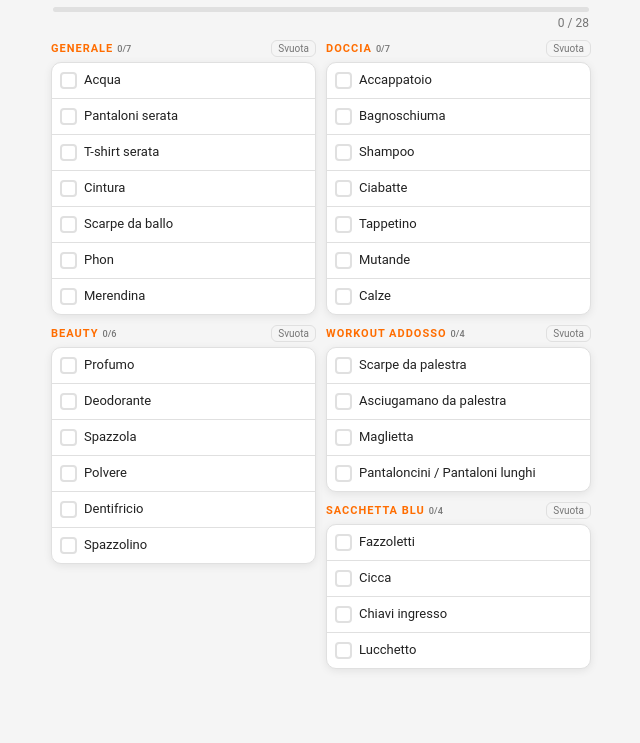
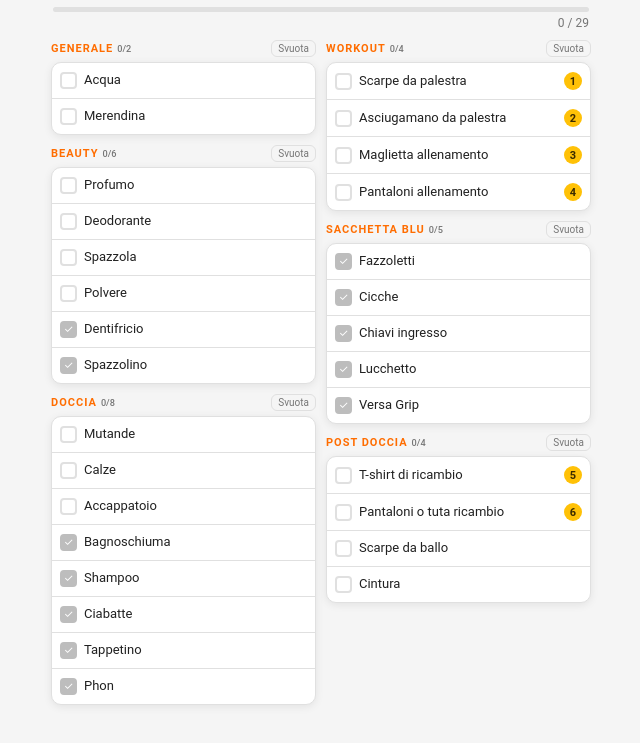
Before and after one commit to marcotorquatoek/todopalestra, a plain HTML site: page index.html in a window 1280 px wide. Shown: the part 55-798 px from the top of the page, without its empty margins (319-959 px from the left). Drawn offline with Linux system fonts and the light colour scheme.

Commit message:
Add files via upload

```diff
--- a/index.html
+++ b/index.html
@@ -101,17 +101,18 @@ input,select{font-family:inherit;font-size:16px}
 <script>
 const KEY='zaino-palestra-v1';
 const DEFAULT=[
- {id:'s1',name:'Generale',items:['Acqua','Pantaloni serata','T-shirt serata','Cintura','Scarpe da ballo','Phon','Merendina']},
- {id:'s2',name:'Beauty',items:['Profumo','Deodorante','Spazzola','Polvere','Dentifricio','Spazzolino']},
- {id:'s3',name:'Doccia',items:['Accappatoio','Bagnoschiuma','Shampoo','Ciabatte','Tappetino','Mutande','Calze']},
- {id:'s4',name:'Workout addosso',items:['Scarpe da palestra','Asciugamano da palestra','Maglietta','Pantaloncini / Pantaloni lunghi']},
- {id:'s5',name:'Sacchetta blu',items:['Fazzoletti','Cicca','Chiavi ingresso','Lucchetto']}
+ {id:'s1',name:'Generale',items:['Acqua','Merendina']},
+ {id:'s2',name:'Beauty',items:['Profumo','Deodorante','Spazzola','Polvere',['Dentifricio','fixed'],['Spazzolino','fixed']]},
+ {id:'s3',name:'Doccia',items:['Mutande','Calze','Accappatoio',['Bagnoschiuma','fixed'],['Shampoo','fixed'],['Ciabatte','fixed'],['Tappetino','fixed'],['Phon','fixed']]},
+ {id:'s4',name:'Workout',items:[['Scarpe da palestra','quick'],['Asciugamano da palestra','quick'],['Maglietta allenamento','quick'],['Pantaloni allenamento','quick']]},
+ {id:'s5',name:'Sacchetta blu',items:[['Fazzoletti','fixed'],['Cicche','fixed'],['Chiavi ingresso','fixed'],['Lucchetto','fixed'],['Versa Grip','fixed']]},
+ {id:'s6',name:'Post doccia',items:[['T-shirt di ricambio','quick'],['Pantaloni o tuta ricambio','quick'],'Scarpe da ballo','Cintura']}
 ];
 const uid=()=>'i'+Date.now().toString(36)+Math.random().toString(36).slice(2,6);
 let state=load(), editing=false;
 function load(){
   try{const r=localStorage.getItem(KEY); if(r){const p=JSON.parse(r); if(Array.isArray(p))return p;}}catch(e){}
-  return DEFAULT.map(s=>({id:s.id,name:s.name,items:s.items.map(l=>({id:uid(),label:l,checked:false}))}));
+  return DEFAULT.map(s=>({id:s.id,name:s.name,items:s.items.map(l=>{const a=Array.isArray(l)?l:[l];const o={id:uid(),label:a[0],checked:false};if(a[1])o.type=a[1];return o})}));
 }
 function save(){try{localStorage.setItem(KEY,JSON.stringify(state));}catch(e){}}
 function esc(s){return String(s).replace(/[&<>"]/g,c=>({'&':'&amp;','<':'&lt;','>':'&gt;','"':'&quot;'}[c]))}
```
